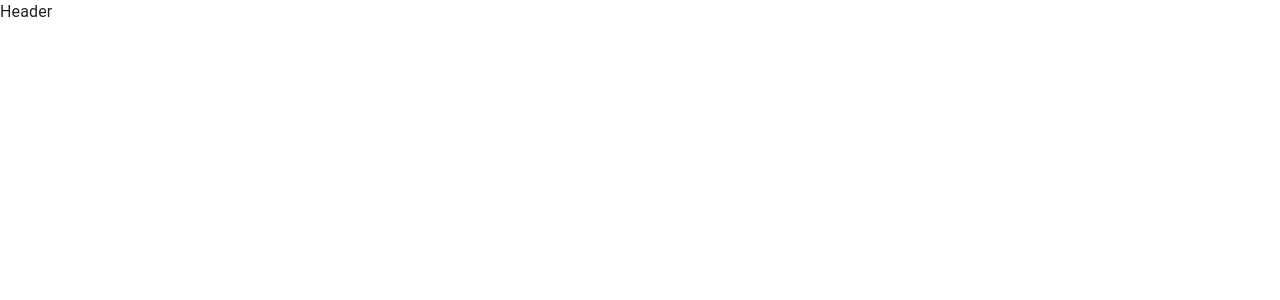
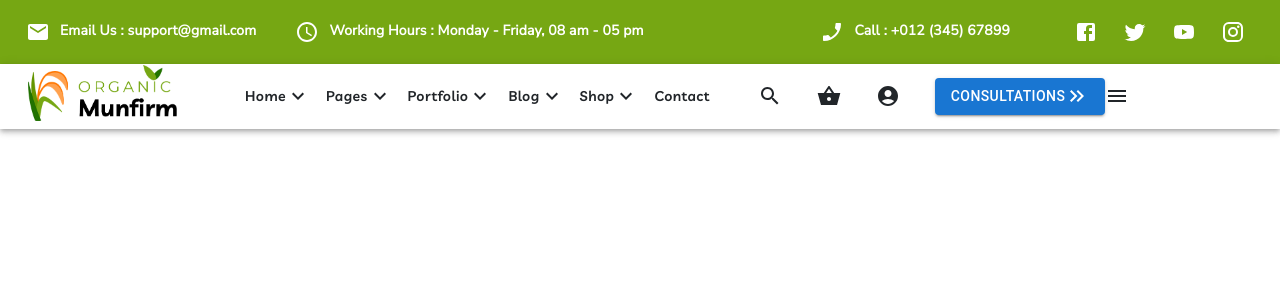
Before and after one commit to YuriiMakoveichuk/My-project-, a React (Create React App) app: page / in a window 1280 px wide. Shown: the top 300 px of the page. Built offline with nearby package versions, Linux system fonts and the light colour scheme.

Commit message:
add HeaderTop,Header

```diff
--- a/public/index.html
+++ b/public/index.html
@@ -15,6 +15,12 @@
             href="https://fonts.googleapis.com/css2?family=Nunito+Sans:ital@0;1&display=swap"
             rel="stylesheet"
         />
+        <link rel="preconnect" href="https://fonts.googleapis.com" />
+        <link rel="preconnect" href="https://fonts.gstatic.com" crossorigin />
+        <link
+            href="https://fonts.googleapis.com/css2?family=Livvic:wght@600&display=swap"
+            rel="stylesheet"
+        />
         <title>React App</title>
     </head>
     <body>
--- a/src/Container/App/App.tsx
+++ b/src/Container/App/App.tsx
@@ -1,13 +1,17 @@
 import CssBaseline from '@mui/material/CssBaseline'
-
+import { StyledEngineProvider } from '@mui/material/styles'
 import Header from 'Container/Header/Header'
+import HeaderTop from 'Container/Header/HeaderTop'
 
 type Props = {}
 const App = (props: Props) => {
     return (
         <>
-            <CssBaseline />
-            <Header />
+            <StyledEngineProvider injectFirst>
+                <CssBaseline />
+                <HeaderTop />
+                <Header />
+            </StyledEngineProvider>
         </>
     )
 }
--- a/src/Container/Header/Header.scss
+++ b/src/Container/Header/Header.scss
@@ -0,0 +1,37 @@
+.app-bar {
+    background-color: #fff;
+    color: #212529;
+    font-size: 14px;
+
+
+}
+.app-bar img {
+    margin-left: -60px;
+}
+.menu-header {
+    margin-left: 20px;
+}
+.menu-header-btn {
+       display: flex;
+       list-style-type: none;
+
+
+}
+.menu-header button {
+       text-transform: none;
+       font-weight: 600;
+       font-family: 'Livvic', sans-serif;
+
+}
+.menu-header-btn li:hover  {
+       color: #ff7802;
+}
+.header-menu-shop {
+    display: flex;
+
+}
+.header-menu-shop li {
+    list-style-type: none;
+    margin-right: 35px;
+    display: flex;
+}
--- a/src/Container/Header/Header.tsx
+++ b/src/Container/Header/Header.tsx
@@ -1,7 +1,49 @@
+import AppBar from '@mui/material/AppBar'
+import Toolbar from '@mui/material/Toolbar'
+import Button from '@mui/material/Button'
+import IconButton from '@mui/material/IconButton'
+import MenuIcon from '@mui/icons-material/Menu'
+import { Container } from '@mui/material'
+import SearchSharpIcon from '@mui/icons-material/SearchSharp'
+import ShoppingBasketSharpIcon from '@mui/icons-material/ShoppingBasketSharp'
+import AccountCircleSharpIcon from '@mui/icons-material/AccountCircleSharp'
+import KeyboardDoubleArrowRightSharpIcon from '@mui/icons-material/KeyboardDoubleArrowRightSharp'
+
 import './Header.scss'
+import Logo from 'components/Logo/Logo'
+import Menu from 'components/Menu/Menu'
 
 type Props = {}
 const Header = (props: Props) => {
-    return <div>Header</div>
+    return (
+        <AppBar position="sticky" className="app-bar">
+            <Container>
+                <Toolbar>
+                    <Logo />
+                    <Menu />
+                    <div>
+                        <ul className="header-menu-shop">
+                            <li>
+                                <SearchSharpIcon></SearchSharpIcon>
+                            </li>
+                            <li>
+                                <ShoppingBasketSharpIcon></ShoppingBasketSharpIcon>
+                            </li>
+                            <li>
+                                <AccountCircleSharpIcon></AccountCircleSharpIcon>
+                            </li>
+                        </ul>
+                    </div>
+
+                    <Button variant="contained">
+                        Consultations
+                        <KeyboardDoubleArrowRightSharpIcon></KeyboardDoubleArrowRightSharpIcon>
+                    </Button>
+
+                    <MenuIcon />
+                </Toolbar>
+            </Container>
+        </AppBar>
+    )
 }
 export default Header
--- /dev/null
+++ b/src/Container/Header/HeaderTop.scss
@@ -0,0 +1,41 @@
+.app-bar-top {
+    background-color: #76A713;
+}
+.header-first {
+    width: 100%;
+    display: flex;
+    justify-content: space-between;
+    align-items: center;
+    font-weight: 600;
+    font-family: nunito sans,sans-serif;
+    font-size: 14px;
+   margin-left: -72px;
+
+}
+.header-top-menu {
+    display: flex;
+margin-left: -30px;
+
+}
+.header-first  li {
+   list-style-type: none;
+   display: flex;
+
+   margin-right: 39px;
+}
+.header-first a {
+    text-decoration: none;
+    padding-left: 10px;
+    color: #fff;
+}
+.header-top-icons {
+    display: flex;
+    margin-right: -140px;
+
+}
+.header-top-icons a {
+    display: flex;
+    padding-right: 15px;
+    text-decoration: none;
+    color: #fff;
+}
--- /dev/null
+++ b/src/Container/Header/HeaderTop.tsx
@@ -0,0 +1,65 @@
+import AppBar from '@mui/material/AppBar'
+import Toolbar from '@mui/material/Toolbar'
+import { Container } from '@mui/material'
+import EmailIcon from '@mui/icons-material/Email'
+import AccessTimeIcon from '@mui/icons-material/AccessTime'
+import PhoneEnabledIcon from '@mui/icons-material/PhoneEnabled'
+import FacebookIcon from '@mui/icons-material/Facebook'
+import TwitterIcon from '@mui/icons-material/Twitter'
+import YouTubeIcon from '@mui/icons-material/YouTube'
+import InstagramIcon from '@mui/icons-material/Instagram'
+
+import './HeaderTop.scss'
+
+type Props = {}
+const HeaderTop = (props: Props) => {
+    return (
+        <AppBar position="static" className="app-bar-top">
+            <Container>
+                <Toolbar>
+                    <div className="header-first">
+                        <div className="header-top">
+                            <ul className="header-top-menu">
+                                <li>
+                                    <EmailIcon></EmailIcon>
+                                    <a href="support@gmail.com">
+                                        Email Us : support@gmail.com
+                                    </a>
+                                </li>
+                                <li>
+                                    <AccessTimeIcon></AccessTimeIcon>
+                                    <a href="">
+                                        Working Hours : Monday - Friday, 08 am -
+                                        05 pm
+                                    </a>
+                                </li>
+                            </ul>
+                        </div>
+                        <div className="header-top-icons">
+                            <li>
+                                <PhoneEnabledIcon></PhoneEnabledIcon>
+                                <a href="+012 (345) 67899">
+                                    Call : +012 (345) 67899
+                                </a>
+                            </li>
+
+                            <a href="">
+                                <FacebookIcon></FacebookIcon>
+                            </a>
+                            <a href="">
+                                <TwitterIcon></TwitterIcon>
+                            </a>
+                            <a href="">
+                                <YouTubeIcon></YouTubeIcon>
+                            </a>
+                            <a href="">
+                                <InstagramIcon></InstagramIcon>
+                            </a>
+                        </div>
+                    </div>
+                </Toolbar>
+            </Container>
+        </AppBar>
+    )
+}
+export default HeaderTop
--- /dev/null
+++ b/src/components/Logo/Logo.tsx
@@ -0,0 +1,12 @@
+import Typography from '@mui/material/Typography'
+import logo from 'assets/logo.png'
+
+type Props = {}
+const Logo = (props: Props) => {
+    return (
+        <Typography>
+            <img width={149} height={56} src={logo} alt="Fake-shop logo" />
+        </Typography>
+    )
+}
+export default Logo
--- /dev/null
+++ b/src/components/Menu/Menu.tsx
@@ -0,0 +1,43 @@
+import Button from '@mui/material/Button'
+import KeyboardArrowDownIcon from '@mui/icons-material/KeyboardArrowDown'
+
+type Props = {}
+
+const Menu = (props: Props) => {
+    return (
+        <div className="menu-header">
+            <ul className="menu-header-btn">
+                <li className="menu-header-btn-text">
+                    <Button color="inherit">
+                        Home <KeyboardArrowDownIcon></KeyboardArrowDownIcon>
+                    </Button>
+                </li>
+                <li>
+                    <Button color="inherit">
+                        Pages <KeyboardArrowDownIcon></KeyboardArrowDownIcon>
+                    </Button>
+                </li>
+                <li>
+                    <Button color="inherit">
+                        Portfolio
+                        <KeyboardArrowDownIcon></KeyboardArrowDownIcon>
+                    </Button>
+                </li>
+                <li>
+                    <Button color="inherit">
+                        Blog <KeyboardArrowDownIcon></KeyboardArrowDownIcon>
+                    </Button>
+                </li>
+                <li>
+                    <Button color="inherit">
+                        Shop <KeyboardArrowDownIcon></KeyboardArrowDownIcon>
+                    </Button>
+                </li>
+                <li>
+                    <Button color="inherit">Contact</Button>
+                </li>
+            </ul>
+        </div>
+    )
+}
+export default Menu
```
Also changed, not shown: src/assets/logo.png (renamed from src/assets/logo-dark.png).
